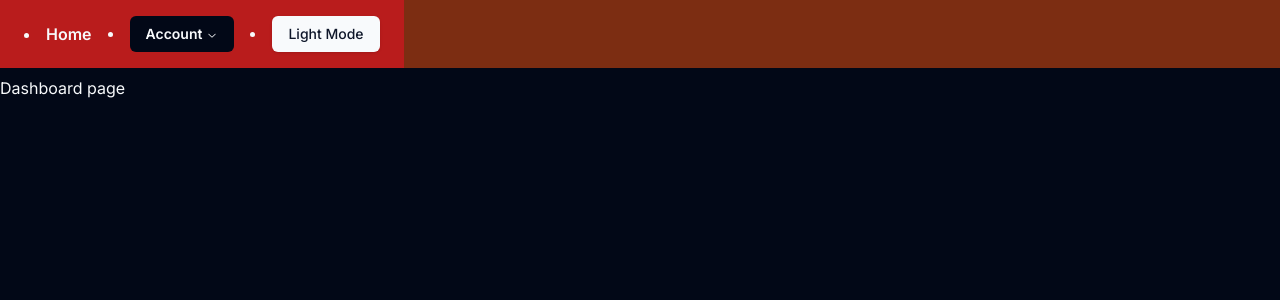
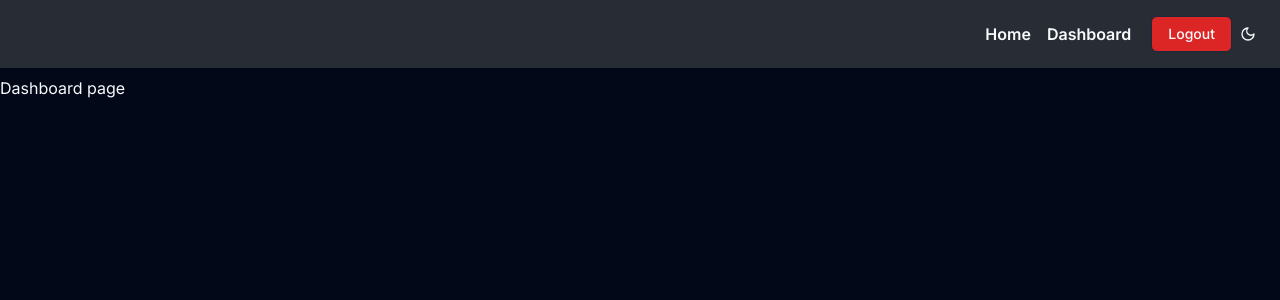
Before and after one commit to sumitcoder01/anony-texts, a Next.js app: page /dashboard in a window 1280 px wide. Shown: the top 300 px of the page. Built offline with nearby package versions, Linux system fonts and the light colour scheme.

Commit message:
feat: navigation bar added

```diff
--- /dev/null
+++ b/src/components/icons/DarkModeIcon.tsx
@@ -0,0 +1,13 @@
+import { Moon as MoonIcon } from 'lucide-react';
+
+export type DarkModeIconProps = {
+    className?: string;
+}
+
+export const DarkModeIcon = ({ className = "" }: DarkModeIconProps) => {
+    return (
+        <div>
+            <MoonIcon className={className} />
+        </div>
+    )
+}
--- /dev/null
+++ b/src/components/icons/LightModeIcon.tsx
@@ -0,0 +1,13 @@
+import { Sun as SunIcon } from 'lucide-react';
+
+export type LightModeIconProps = {
+    className?: string;
+}
+
+export const LightModeIcon = ({ className = "" }: LightModeIconProps) => {
+    return (
+        <div>
+            <SunIcon className={className} />
+        </div>
+    )
+}
--- a/src/components/specific/NavBar.tsx
+++ b/src/components/specific/NavBar.tsx
@@ -2,43 +2,27 @@
 import { useTheme } from "@/context/ThemeContext"
 import { Button } from "../ui/button";
 import { signOut } from 'next-auth/react';
-import {
-  NavigationMenu,
-  NavigationMenuContent,
-  NavigationMenuItem,
-  NavigationMenuLink,
-  NavigationMenuList,
-  NavigationMenuTrigger,
-} from "@/components/ui/navigation-menu"
+import { DarkModeIcon } from "../icons/DarkModeIcon";
+import { LightModeIcon } from "../icons/LightModeIcon";
+import Link from "next/link";
 
 export const NavBar = () => {
   const { mode, toggleMode } = useTheme();
 
   return (
-    <header className='mb-2 w-full bg-orange-900 text-right'>
-      <NavigationMenu className="w-full flex justify-center items-center py-4 px-6 gap-4 bg-red-700">
-        <NavigationMenuItem>
-          <NavigationMenuLink href="/" className="font-semibold">Home</NavigationMenuLink>
-        </NavigationMenuItem>
-        <NavigationMenuItem>
-          <NavigationMenuTrigger className="font-semibold">Account</NavigationMenuTrigger>
-          <NavigationMenuContent className="w-28">
-            <NavigationMenuList className="flex flex-col items-center gap-2">
-              <NavigationMenuItem>
-                <NavigationMenuLink href="/dashboard">Dashboard</NavigationMenuLink>
-              </NavigationMenuItem>
-              <NavigationMenuItem>
-                <NavigationMenuLink onClick={() => signOut()}>Logout</NavigationMenuLink>
-              </NavigationMenuItem>
-            </NavigationMenuList>
-          </NavigationMenuContent>
-        </NavigationMenuItem>
-        <NavigationMenuItem>
-          <Button onClick={toggleMode} className="text-sm font-medium">
-            {mode === "dark" ? "Light Mode" : "Dark Mode"}
-          </Button>
-        </NavigationMenuItem>
-      </NavigationMenu>
-    </header>
+    <header className='mb-2 w-full bg-[#FAF9F6] dark:bg-[#282C35]'>
+      <nav className="w-full flex justify-center md:justify-end items-center py-4 px-6 gap-5">
+        <div className="flex items-center justify-center gap-4">
+          <Link href="/" className="font-semibold hover:underline">Home</Link>
+          <Link href="/dashboard" className="font-semibold hover:underline">Dashboard</Link>
+        </div>
+        <div className="flex items-center justify-end gap-2">
+          <Button className="text-sm font-medium bg-red-600 hover:bg-red-800" variant="outline" onClick={() => signOut()}>Logout</Button>
+          <div onClick={toggleMode} className="text-sm font-medium text-center">
+            {mode === "dark" ? <DarkModeIcon className="h-4 w-4" /> : <LightModeIcon className="h-4 w-4" />}
+          </div>
+        </div>
+      </nav>
+    </header >
   )
 }
```
